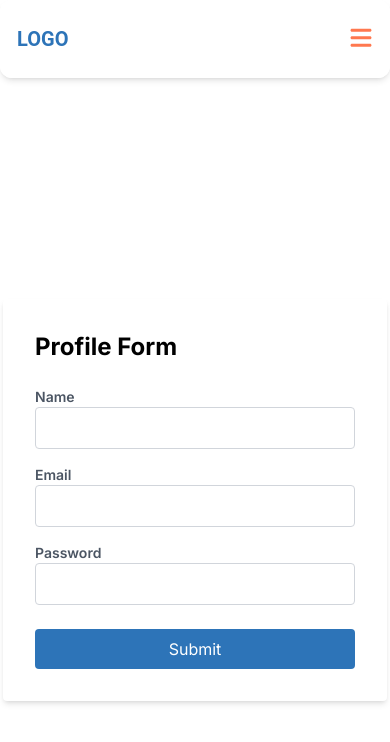
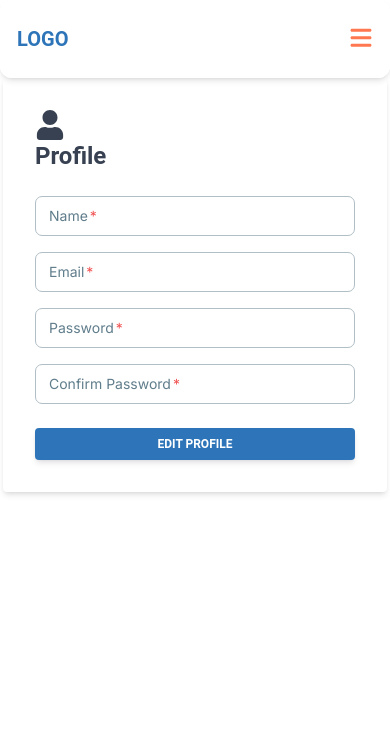
Before and after one commit to henryanandsr/technical-assessment, a Next.js app in the folder client/villa-reservation-client/: page /profile in a window 390 px wide. Shown: the top 742 px of the page. Built offline with nearby package versions, Linux system fonts and the light colour scheme; no server answers.

Commit message:
feat : add responsive style to all form

```diff
--- a/client/villa-reservation-client/app/aboutus/page.tsx
+++ b/client/villa-reservation-client/app/aboutus/page.tsx
@@ -7,7 +7,7 @@ function AboutUsPage() {
     <div>
       <NavigationBar />
 
-      <div className="min-h-screen bg-gray-100 pt-24">
+      <div className="min-h-screen bg-gray-100">
         <div className="container mx-auto p-8">
           <div className="flex flex-col lg:flex-row items-center lg:justify-between">
             <div className="lg:w-1/2 mr-2">
--- a/client/villa-reservation-client/app/components/Homepage/AboutUsComponents.tsx
+++ b/client/villa-reservation-client/app/components/Homepage/AboutUsComponents.tsx
@@ -1,6 +1,7 @@
 import React from "react";
 import aboutUs from "../../assets/aboutUs.webp";
 import Link from "next/link";
+import { Button } from "@material-tailwind/react";
 function AboutUsComponents() {
   return (
     <div className="flex flex-col md:flex-row items-center justify-center m-20">
@@ -21,9 +22,11 @@ function AboutUsComponents() {
           It has survived not only five centuries, but also the leap into
           electronic typesetting, remaining essentially unchanged.{" "}
         </p>
-        <Link href="/aboutus" className="px-7 py-3 bg-primary text-white">
-          About Us
-        </Link>
+        <Button placeholder={"About Us"} className="px-7 py-3 bg-primary text-white">
+          <Link href="/aboutus">
+            About Us
+          </Link>
+        </Button>
       </div>
     </div>
   );
--- a/client/villa-reservation-client/app/components/Login/LoginForm.tsx
+++ b/client/villa-reservation-client/app/components/Login/LoginForm.tsx
@@ -3,6 +3,7 @@ import React, { useState } from "react";
 import { useRouter } from "next/navigation";
 import { faEye, faEyeSlash } from "@fortawesome/free-solid-svg-icons";
 import { FontAwesomeIcon } from "@fortawesome/react-fontawesome";
+import { Button, Card, Input } from "@material-tailwind/react";
 
 function LoginForm() {
   const [email, setEmail] = useState("");
@@ -33,7 +34,10 @@ function LoginForm() {
   };
 
   return (
-    <div className="max-w-md mx-auto mt-24 p-4 bg-white shadow-md rounded-md">
+    <Card
+      className="max-w-md mx-auto mt-24 p-4 bg-white shadow-md rounded-md"
+      placeholder={"Card"}
+    >
       <h2 className="text-2xl font-bold mb-4 text-primary">Login</h2>
       <form onSubmit={handleSubmit}>
         {showSuccessNotification && (
@@ -47,32 +51,22 @@ function LoginForm() {
           </div>
         )}
         <div className="mb-4">
-          <label
-            htmlFor="email"
-            className="block text-sm font-medium text-gray-600"
-          >
-            Email
-          </label>
-          <input
+          <Input
             type="email"
+            label="Email"
             id="email"
             name="email"
             value={email}
             onChange={(e) => setEmail(e.target.value)}
-            className="mt-1 p-2 w-full border rounded-md"
             placeholder="Input your email here"
             required
+            crossOrigin={undefined}
           />
         </div>
         <div className="mb-4">
-          <label
-            htmlFor="password"
-            className="block text-sm font-medium text-gray-600"
-          >
-            Password
-          </label>
           <div className="relative">
-            <input
+            <Input
+              label="Password"
               type={showPassword ? "text" : "password"}
               id="password"
               name="password"
@@ -81,6 +75,7 @@ function LoginForm() {
               className="mt-1 p-2 w-full border rounded-md pr-10"
               placeholder="Input your password here"
               required
+              crossOrigin={undefined}
             />
             <button
               type="button"
@@ -95,14 +90,15 @@ function LoginForm() {
             </button>
           </div>
         </div>
-        <button
+        <Button
           type="submit"
-          className="bg-primary text-white px-4 py-2 rounded-md hover:bg-orange-600"
+          className="bg-primary text-white px-4 py-2 rounded-md hover:bg-orange-600 w-full"
+          placeholder={"Submit"}
         >
           Login
-        </button>
+        </Button>
       </form>
-    </div>
+    </Card>
   );
 }
 
--- a/client/villa-reservation-client/app/components/NavigationBar.tsx
+++ b/client/villa-reservation-client/app/components/NavigationBar.tsx
@@ -17,7 +17,9 @@ import {
   Typography,
   Button,
   IconButton,
-  Collapse
+  Collapse,
+  Select,
+  Option,
 } from "@material-tailwind/react";
 
 function NavigationBar() {
--- a/client/villa-reservation-client/app/components/Profile/ProfileForm.tsx
+++ b/client/villa-reservation-client/app/components/Profile/ProfileForm.tsx
@@ -2,6 +2,9 @@
 import React, { useEffect, useState } from "react";
 import axiosPrivate from "@/app/utils/api";
 import useRefreshToken from "@/app/utils/refresh";
+import { Button, Card, Input, Typography } from "@material-tailwind/react";
+import { FaUser } from "react-icons/fa";
+import { Alert } from "flowbite-react";
 
 function ProfileForm() {
   const axiosInstance = axiosPrivate();
@@ -14,6 +17,7 @@ function ProfileForm() {
         name: res.data.data.name,
         email: res.data.data.email,
         password: "",
+        confirmPassword: "",
       });
       setId(res.data.data.id);
     };
@@ -21,11 +25,14 @@ function ProfileForm() {
   }, []);
 
   const [id, setId] = useState("");
-
+  const [passwordDidNotMatch, setPasswordDidNotMatch] = useState(false);
+  const [success, setSuccess] = useState(false);
+  const [error, setError] = useState(false);
   const [formData, setFormData] = useState({
     name: "",
     email: "",
     password: "",
+    confirmPassword: "",
   });
 
   const handleChange = (e: any) => {
@@ -37,6 +44,13 @@ function ProfileForm() {
 
   const handleSubmit = (e: any) => {
     e.preventDefault();
+    if (formData.password !== formData.confirmPassword) {
+      setPasswordDidNotMatch(true);
+      setTimeout(() => {
+        setPasswordDidNotMatch(false);
+      }, 3000);
+      return;
+    }
     const URI = process.env.SERVER_URL + "/api/user" + "/" + id;
     axiosInstance
       .put(URI, formData, { withCredentials: true })
@@ -45,66 +59,97 @@ function ProfileForm() {
         refresh();
         // refresh page
         window.location.reload();
-        alert("Profile updated successfully");
+        setSuccess(true);
+        setTimeout(() => {
+          setSuccess(false);
+        }, 3000);
       })
       .catch((error) => {
         console.log(error);
-        alert("Profile update failed");
+        setError(true);
+        setTimeout(() => {
+          setError(false);
+        }, 3000);
       });
   };
 
   return (
-    <div className="min-h-screen flex items-center justify-center">
-      <div className="bg-white p-8 rounded shadow-md w-96">
-        <h2 className="text-2xl font-bold mb-6">Profile Form</h2>
+    <div className="flex items-center justify-center">
+      <Card className="bg-white p-8 rounded shadow-md w-96" placeholder={"x"}>
+        <FaUser className="mr-2" size={30} />
+        <Typography className="text-2xl font-bold mb-6" placeholder={""}>
+          Profile
+        </Typography>
+        {passwordDidNotMatch ? (
+          <Alert className="" color="red">
+            Password not match
+          </Alert>
+        ) : null}
+        {success ? (
+          <Alert className="" color="green">
+            Profile updated successfully
+          </Alert>
+        ) : null}
+        {error ? (
+          <Alert className="" color="red">
+            Error updating profile
+          </Alert>
+        ) : null}
         <form onSubmit={handleSubmit}>
           <div className="mb-4">
-            <label className="block text-sm font-semibold text-gray-600">
-              Name
-            </label>
-            <input
-              type="text"
+            <Input
               name="name"
+              label="Name"
               value={formData.name}
               onChange={handleChange}
-              className="w-full border border-gray-300 px-3 py-2 rounded"
               required
+              crossOrigin={undefined}
             />
           </div>
           <div className="mb-4">
-            <label className="block text-sm font-semibold text-gray-600">
-              Email
-            </label>
-            <input
-              type="email"
+            <Input
               name="email"
+              label="Email"
               value={formData.email}
               onChange={handleChange}
               className="w-full border border-gray-300 px-3 py-2 rounded"
               required
+              crossOrigin={undefined}
             />
           </div>
-          <div className="mb-6">
-            <label className="block text-sm font-semibold text-gray-600">
-              Password
-            </label>
-            <input
+          <div className="mb-4">
+            <Input
               type="password"
+              label="Password"
               name="password"
               value={formData.password}
               onChange={handleChange}
               className="w-full border border-gray-300 px-3 py-2 rounded"
               required
+              crossOrigin={undefined}
             />
           </div>
-          <button
+          <div className="mb-6">
+            <Input
+              type="password"
+              label="Confirm Password"
+              name="confirmPassword"
+              value={formData.confirmPassword}
+              onChange={handleChange}
+              className="w-full border border-gray-300 px-3 py-2 rounded"
+              required
+              crossOrigin={undefined}
+            />
+          </div>
+          <Button
             type="submit"
             className="w-full bg-tertiary text-white py-2 rounded hover:bg-tertiary-dark transition duration-300"
+            placeholder={"Submit"}
           >
-            Submit
-          </button>
+            Edit Profile
+          </Button>
         </form>
-      </div>
+      </Card>
     </div>
   );
 }
--- a/client/villa-reservation-client/app/components/Register/RegisterForm.tsx
+++ b/client/villa-reservation-client/app/components/Register/RegisterForm.tsx
@@ -1,8 +1,9 @@
-'use client';
+"use client";
 import React, { useState } from "react";
 import { faEye, faEyeSlash } from "@fortawesome/free-solid-svg-icons";
 import { FontAwesomeIcon } from "@fortawesome/react-fontawesome";
 import { useRouter } from "next/navigation";
+import { Button, Input } from "@material-tailwind/react";
 
 const RegisterForm = () => {
   const Router = useRouter();
@@ -32,8 +33,7 @@ const RegisterForm = () => {
       setPasswordMatch(false);
       setTimeout(() => {
         setPasswordMatch(true);
-      }
-      , 2000);
+      }, 2000);
       return;
     }
 
@@ -73,69 +73,52 @@ const RegisterForm = () => {
             Registration successful!
           </div>
         )}
-        {
-          !passwordMatch && (
-            <div className="mt-4 p-2 bg-red-200 text-red-800 rounded-md mb-2">
-              Passwords do not match!
-            </div>
-          )
-        }
+        {!passwordMatch && (
+          <div className="mt-4 p-2 bg-red-200 text-red-800 rounded-md mb-2">
+            Passwords do not match!
+          </div>
+        )}
         <div className="mb-4">
-          <label
-            htmlFor="name"
-            className="block text-sm font-medium text-gray-600"
-          >
-            Name
-          </label>
-          <input
+          <Input
+            label="Name"
             type="text"
             id="name"
             name="name"
             value={formData.name}
             onChange={handleChange}
-            className="mt-1 p-2 w-full border rounded-md"
             required
+            crossOrigin={undefined}
           />
         </div>
         <div className="mb-4">
-          <label
-            htmlFor="email"
-            className="block text-sm font-medium text-gray-600"
-          >
-            Email
-          </label>
-          <input
+          <Input
+            label="Email"
             type="email"
             id="email"
             name="email"
             value={formData.email}
             onChange={handleChange}
-            className="mt-1 p-2 w-full border rounded-md"
             required
+            crossOrigin={undefined}
           />
         </div>
         <div className="mb-4">
-          <label
-            htmlFor="password"
-            className="block text-sm font-medium text-gray-600"
-          >
-            Password
-          </label>
           <div className="relative">
-            <input
+            <Input
+              label="Password"
               type={showPassword ? "text" : "password"}
               id="password"
               name="password"
               value={formData.password}
               onChange={handleChange}
-              className="mt-1 p-2 w-full border rounded-md pr-10"
               placeholder="Enter your password"
               required
+              crossOrigin={undefined}
             />
             <button
               type="button"
               onClick={() => setShowPassword(!showPassword)}
-              className="absolute top-1/2 right-2 transform -translate-y-1/3 -translate-x-1/3 text-sm text-gray-600 cursor-pointer"
+              className="absolute top-1/2 right-2 transform -translate-y-1/2 -translate-x-1/3 text-sm text-gray-600 cursor-pointer"
             >
               {showPassword ? (
                 <FontAwesomeIcon icon={faEyeSlash} />
@@ -146,27 +129,22 @@ const RegisterForm = () => {
           </div>
         </div>
         <div className="mb-4">
-          <label
-            htmlFor="confirmPassword"
-            className="block text-sm font-medium text-gray-600"
-          >
-            Confirm Password
-          </label>
           <div className="relative">
-            <input
+            <Input
+              label="Confirm Password"
               type={showConfirmPassword ? "text" : "password"}
               id="confirmPassword"
               name="confirmPassword"
               value={formData.confirmPassword}
               onChange={handleChange}
-              className="mt-1 p-2 w-full border rounded-md pr-10"
               placeholder="Confirm your password"
               required
+              crossOrigin={undefined}
             />
             <button
               type="button"
               onClick={() => setShowConfirmPassword(!showConfirmPassword)}
-              className="absolute top-1/2 right-2 transform -translate-y-1/3 -translate-x-1/3 text-sm text-gray-600 cursor-pointer"
+              className="absolute top-1/2 right-2 transform -translate-y-1/2 -translate-x-1/3 text-sm text-gray-600 cursor-pointer"
             >
               {showConfirmPassword ? (
                 <FontAwesomeIcon icon={faEyeSlash} />
@@ -176,12 +154,13 @@ const RegisterForm = () => {
             </button>
           </div>
         </div>
-        <button
+        <Button
           type="submit"
-          className="bg-primary text-white px-4 py-2 rounded-md hover:bg-orange-600"
+          className="bg-primary text-white px-4 py-2 rounded-md hover:bg-orange-600 w-full"
+          placeholder={"Submit"}
         >
           Register
-        </button>
+        </Button>
       </form>
     </div>
   );
```
